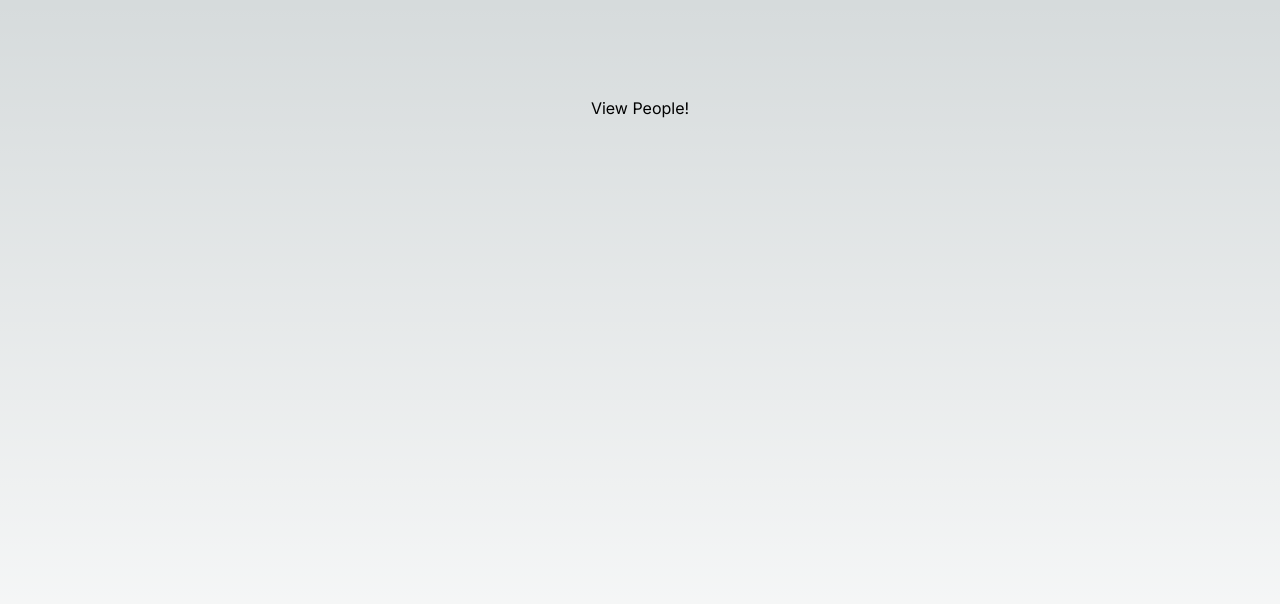
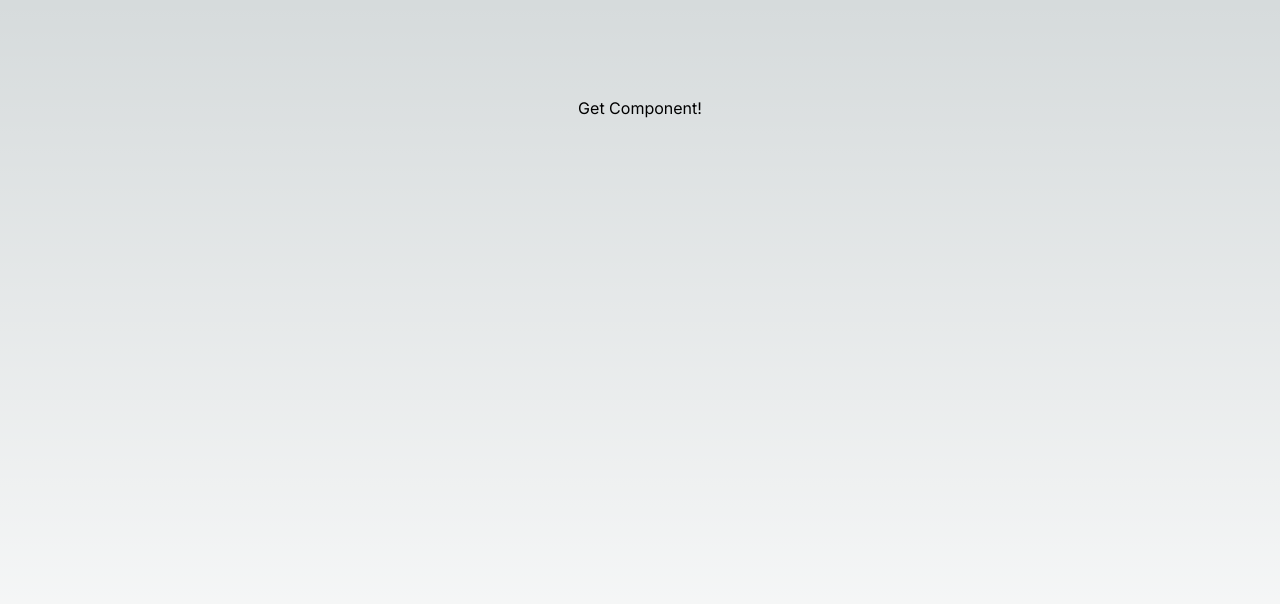
Before and after one commit to mukuljainmj/travel-app, a Next.js app: page / in a window 1280 px wide. Shown: the top 604 px of the page. Built offline with nearby package versions, Linux system fonts and the light colour scheme.

Commit message:
UI streaming

```diff
--- a/src/app/actions.js
+++ b/src/app/actions.js
@@ -1,32 +1,13 @@
 "user server";
 
 import { openai } from "@ai-sdk/openai";
-import { z } from "zod";
-import { streamObject } from "ai";
-import { createStreamableValue } from "ai/rsc";
+import { streamUI } from "ai/rsc";
 
-export async function generate(input) {
-  "use server";
-  const stream = createStreamableValue();
-  (async () => {
-    const { partialObjectStream } = await streamObject({
-      model: openai("gpt-4o"), // "gpt-3.5-turbo"
-      system: "You generate fake data for thre people",
-      prompt: input,
-      schema: z.object({
-        people: z.array(
-          z.object({
-            name: z.string().describe("name of a fake person"),
-            address: z.string().describe("US address format"),
-            age: z.number(),
-          })
-        ),
-      }),
-    });
-    for await (const delta of partialObjectStream) {
-      stream.update(delta);
-    }
-    stream.done();
-  })();
-  return { object: stream.value };
+export async function streamUIComponent() {
+  const result = await streamUI({
+    model: openai("gpt-4o"), // "gpt-3.5-turbo"
+    prompt: "Give me some advise to plan a trip to Tolluride, Colorado.",
+    text: ({ content }) => <div>{content}</div>,
+  });
+  return result.value;
 }
--- a/src/app/page.js
+++ b/src/app/page.js
@@ -1,31 +1,25 @@
 "use client";
 
 import { useState } from "react";
-import { generate } from "./actions";
-import { getStreamableValue } from "ai/rsc";
+import { streamUIComponent } from "./actions";
 
 export const dynamic = "force-dynamic";
 export const maxDuration = 30;
 
 export default function Home() {
-  const [generation, setGeneration] = useState("");
+  const [component, setComponent] = useState("");
   return (
     <main className="flex min-h-screen flex-col items-center justify-between p-24">
-      <button
-        onClick={async () => {
-          const { object } = await generate(
-            "People who sound like they have superhero names"
-          );
-          for await (const delta of getStreamableValue(object)) {
-            if (delta) {
-              setGeneration(JSON.stringify(delta.people, null, 2));
-            }
-          }
+      <form
+        onSubmit={async (e) => {
+          e.preventDefault();
+          const comp = await streamUIComponent();
+          setComponent(comp);
         }}
       >
-        View People!
-      </button>
-      <pre>{generation}</pre>
+        <button type="submit">Get Component!</button>
+      </form>
+      <div>{component}</div>
     </main>
   );
 }
```
